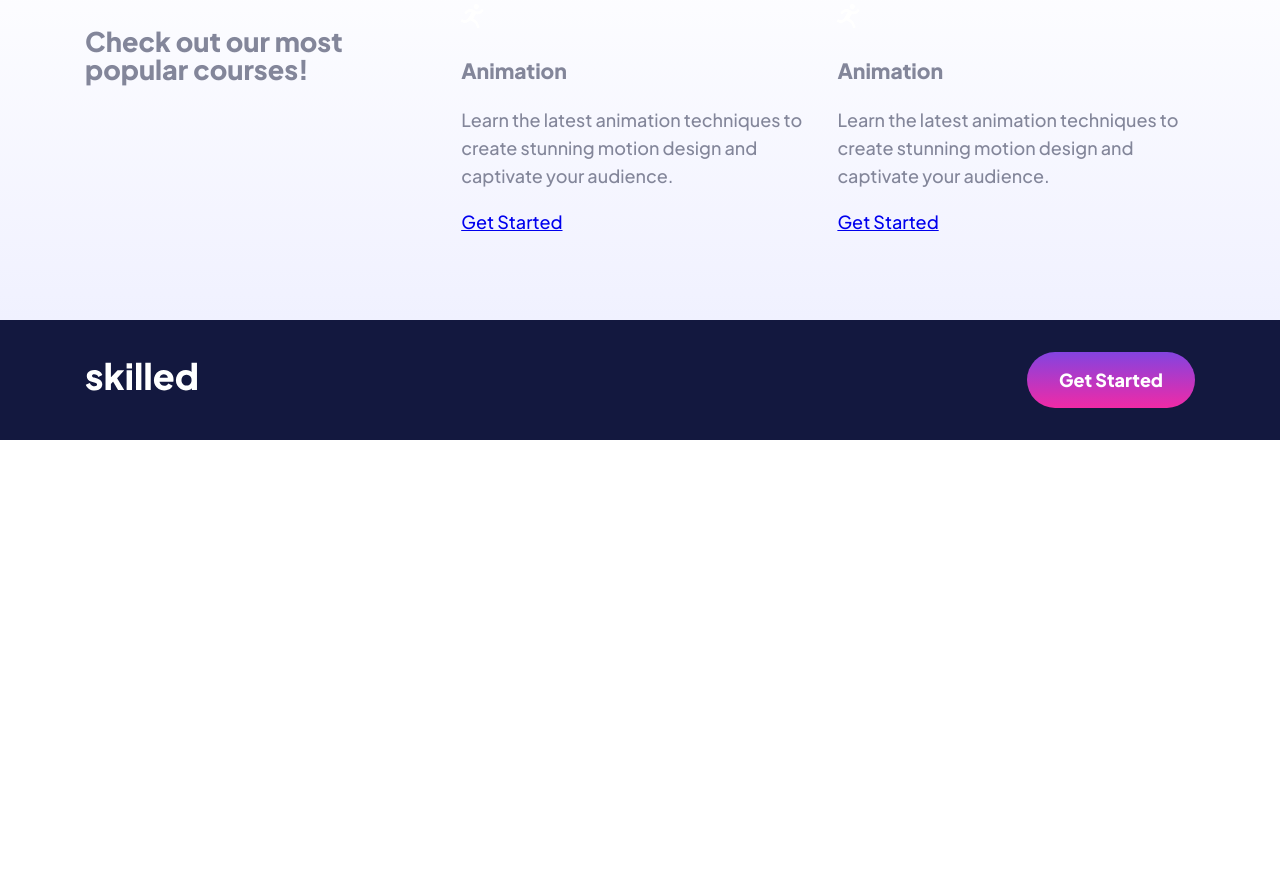
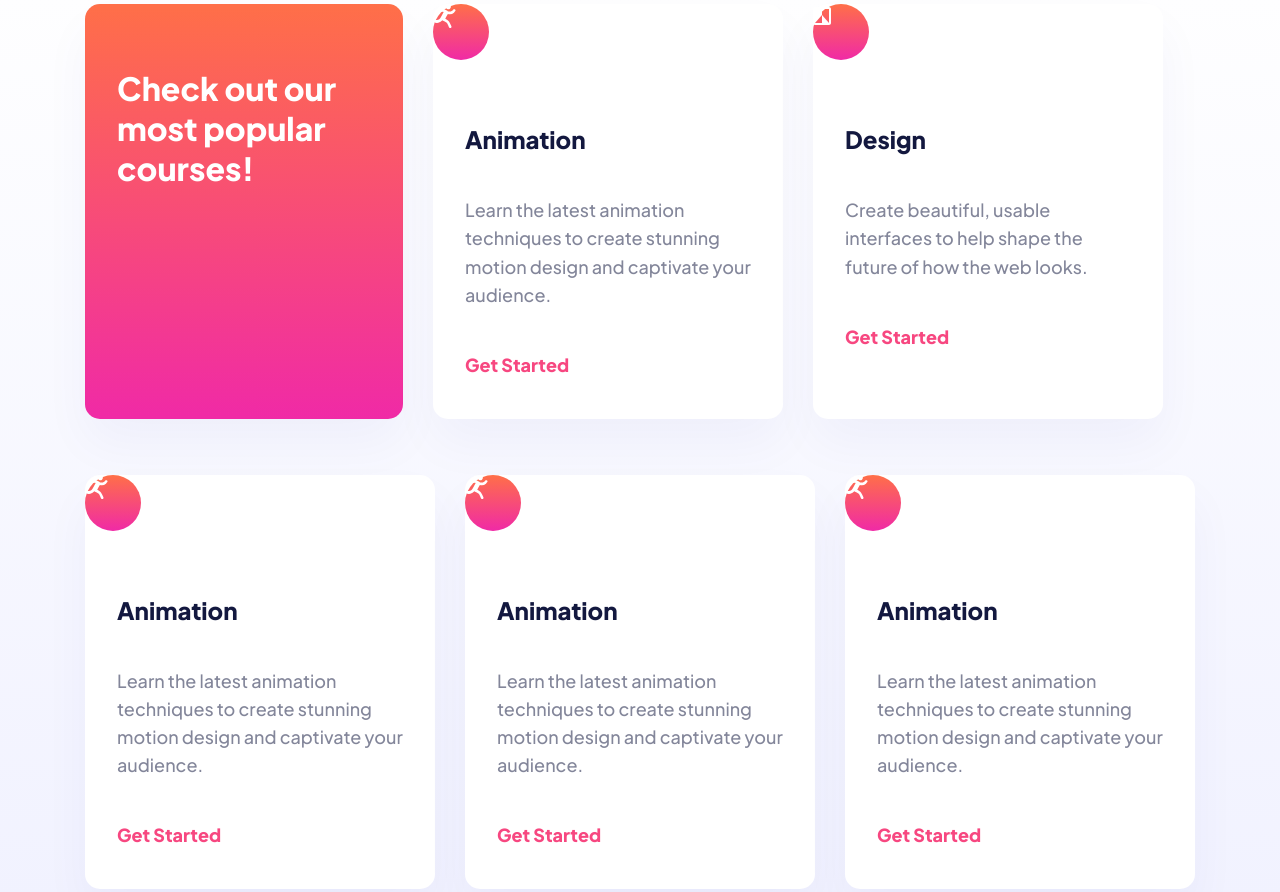
Before and after one commit to NodirXon0609/skilled, a plain HTML site: page index.html in a window 1280 px wide. Shown: the part 740-1632 px from the top of the page. Before the commit the page ends 1180 px from the top, so only its background shows below. Drawn offline with Linux system fonts and the light colour scheme.

Commit message:
Add Part of the main content

```diff
--- a/css/styles.css
+++ b/css/styles.css
@@ -274,36 +274,77 @@ img {
 }
 
 .main-content-item {
-  width: calc(33% - 30px);
+  max-width: 350px;
   margin-left: 30px;
   margin-bottom: 56px;
+  background-color: var(--body-bg);
+  border-radius: 15px;
+  box-shadow: 0px 25px 50px rgba(6, 22, 141, 0.04);
 }
 
 .main-content-item-pink {
-
+  background-image: linear-gradient(180deg, #FF6F48 0%, #F02AA6 100%);
 }
 
 .main-content-item-heading {
-
+  font-weight: 800;
+  font-size: 24px;
+  line-height: 30px;
+  margin-top: 64px;
+  margin-left: 32px;
+  margin-bottom: 0;
+  color: var(--dark-blue);
 }
 
 .main-content-item-pink-heading {
-
+  font-weight: 800;
+  font-size: 32px;
+  margin-bottom: 138px;
+  max-width: 286px;
+  line-height: 125%;
+  color: #fff;
 }
 
 .main-content-item-img {
-
+  width: 56px;
+  height: 56px;
+  background-image: linear-gradient(180deg, #FF6F48 0%, #F02AA6 100%);
+  border-radius: 50%;
 }
 
 .main-content-item-icon {
 
 }
 
+.main-content-item-icon-design {
+  width: 18px;
+  height: 18px;
+}
+
 .main-content-item-text {
-
+  padding-top: 24px;
+  padding-bottom: 24px;
+  padding-left: 32px;
+  padding-right: 32px;
 }
 
 .main-content-item-link {
+  display: inline-block;
+  font-weight: 700;
+  padding-left: 32px;
+  padding-bottom: 40px;
+  text-decoration: none;
+  color: var(--dark-pink);
+  transition: color var(--transition-duration) ease,
+  opacity var(--transition-duration) ease;;
+}
+
+.main-content-item-link:hover {
+  color: #ffa7c3;
+}
+
+.main-content-item-link:active {
+  opacity: 0.6;
 }
 /* MAIN-CONTENT-END */
 
--- a/index.html
+++ b/index.html
@@ -76,6 +76,39 @@
           <!-- MAIN-CONTENT-ITEM -->
           <li class="main-content-item">
             <div class="main-content-item-img">
+              <img class="main-content-item-icon main-content-item-icon-design" src="img/icon-design.svg" alt="There is a icon of a design here!" width="18" height="18">
+            </div>
+            <h3 class="main-content-item-heading">Design</h3>
+            <p class="main-content-item-text">
+              Create beautiful, usable interfaces to help shape the future of how the web looks.
+            </p>
+            <a class="main-content-item-link" href="#">Get Started</a>
+          </li>
+          <!-- MAIN-CONTENT-ITEM -->
+          <li class="main-content-item">
+            <div class="main-content-item-img">
+              <img class="main-content-item-icon" src="img/icon-running.svg" alt="There is a icon of a kid running here!" width="23" height="24">
+            </div>
+            <h3 class="main-content-item-heading">Animation</h3>
+            <p class="main-content-item-text">
+              Learn the latest animation techniques to create stunning motion design and captivate your audience.
+            </p>
+            <a class="main-content-item-link" href="#">Get Started</a>
+          </li>
+          <!-- MAIN-CONTENT-ITEM -->
+          <li class="main-content-item">
+            <div class="main-content-item-img">
+              <img class="main-content-item-icon" src="img/icon-running.svg" alt="There is a icon of a kid running here!" width="23" height="24">
+            </div>
+            <h3 class="main-content-item-heading">Animation</h3>
+            <p class="main-content-item-text">
+              Learn the latest animation techniques to create stunning motion design and captivate your audience.
+            </p>
+            <a class="main-content-item-link" href="#">Get Started</a>
+          </li>
+          <!-- MAIN-CONTENT-ITEM -->
+          <li class="main-content-item">
+            <div class="main-content-item-img">
               <img class="main-content-item-icon" src="img/icon-running.svg" alt="There is a icon of a kid running here!" width="23" height="24">
             </div>
             <h3 class="main-content-item-heading">Animation</h3>
```
Also changed, not shown: img/icon-design.svg (added). Lines whose indentation alone changed are shown as unchanged.
